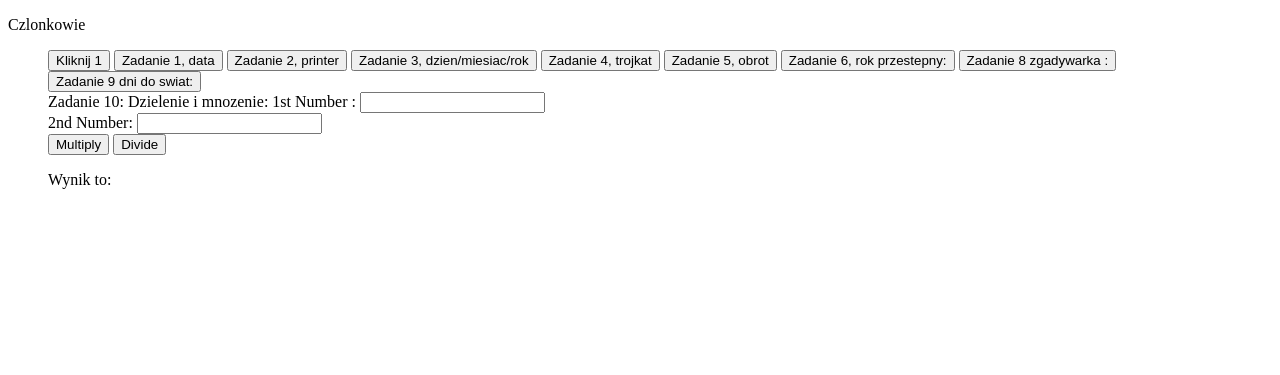
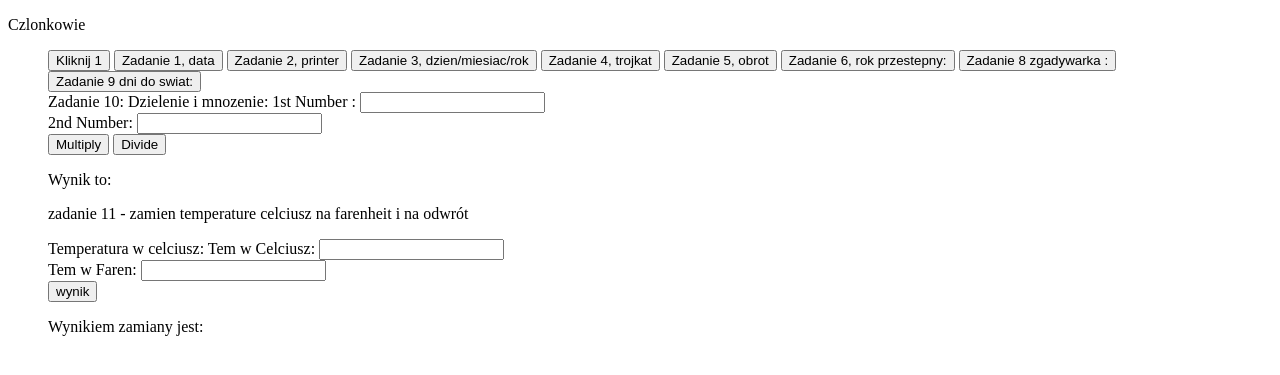
Before and after one commit to Miecznik/DjangoJavascript, a Django app: page /NaukaApki/ in a window 1280 px wide. Shown: the top 375 px of the page. Run offline with Django 4.2, Linux system fonts and the light colour scheme.

Commit message:
Nauka JS w Django Project

```diff
--- a/Koty/static/naukaJS.js
+++ b/Koty/static/naukaJS.js
@@ -127,3 +127,13 @@ function mnozenie(){
     document.getElementById("wynik").innerHTML = numer1 * numer2
 
 }
+
+
+// 11. Write a JavaScript program to convert temperatures to and from Celsius, Fahrenheit.  Go to the editor
+
+function celToFar() {
+    celciusz = document.getElementById("celciusz").value;
+    faren = document.getElementById("faren").value;
+    document.getElementById("wynikCelciusz").innerHTML = (faren-32)/9;
+    document.getElementById("wynikFaren").innerHTML = celciusz/5;
+}
--- a/Koty/templates/Koty.html
+++ b/Koty/templates/Koty.html
@@ -37,4 +37,17 @@
 
 </span>
 
+    <p> zadanie 11 - zamien temperature celciusz na farenheit i na odwrót</p>
+    <form>
+    Temperatura w celciusz:
+ Tem  w Celciusz:    <input type="text" id="celciusz" /><br>
+ Tem w Faren:        <input type="text" id="faren" /> <br>
+
+    <input type="button" onClick="celToFar()" value="wynik">
+  </form>
+    <p> Wynikiem zamiany jest: </p>
+    <span id="wynikCelciusz"></span>
+    <span id="wynikFaren"></span>
+
+    </span>
 {% endblock %}
```
